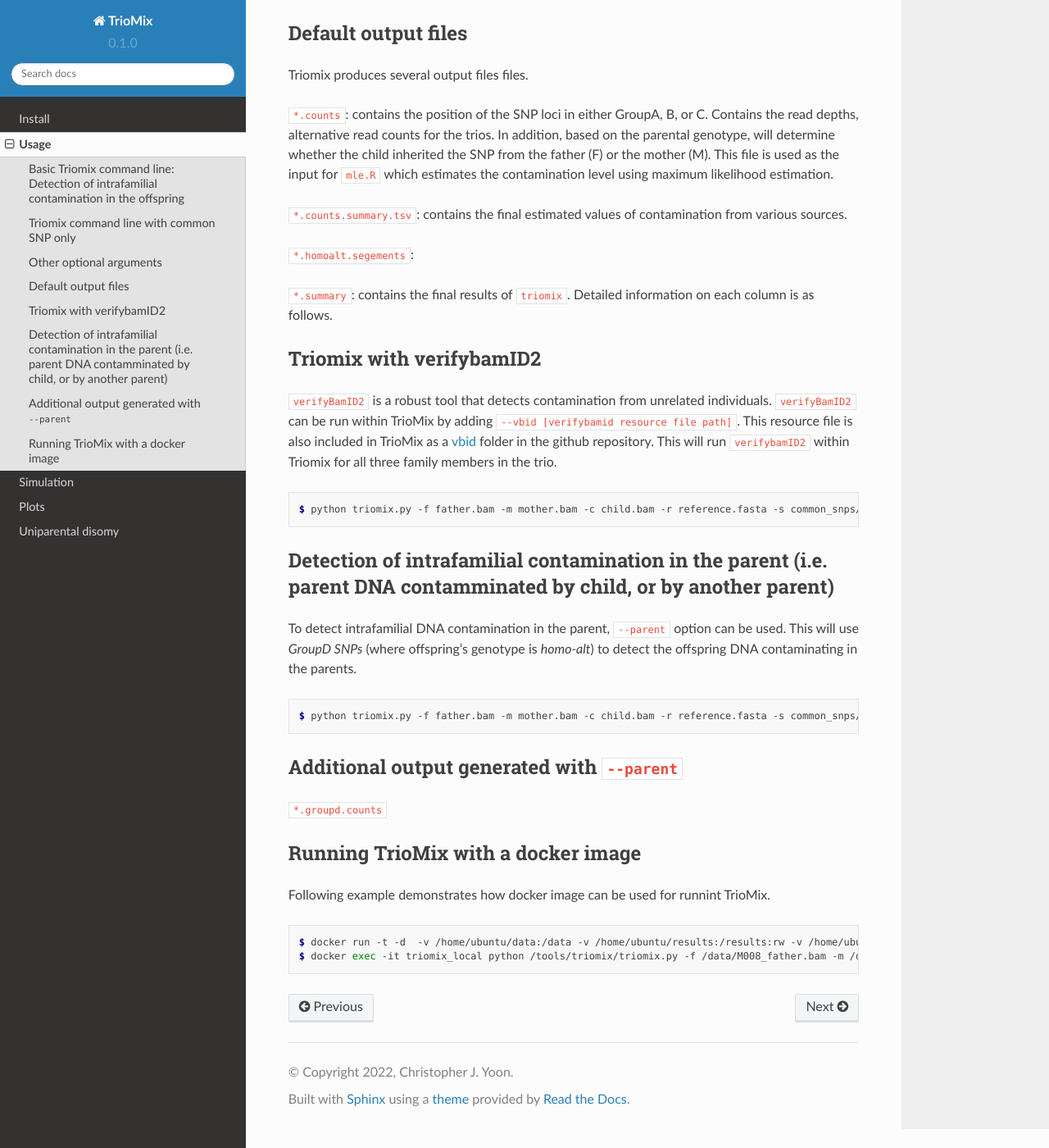
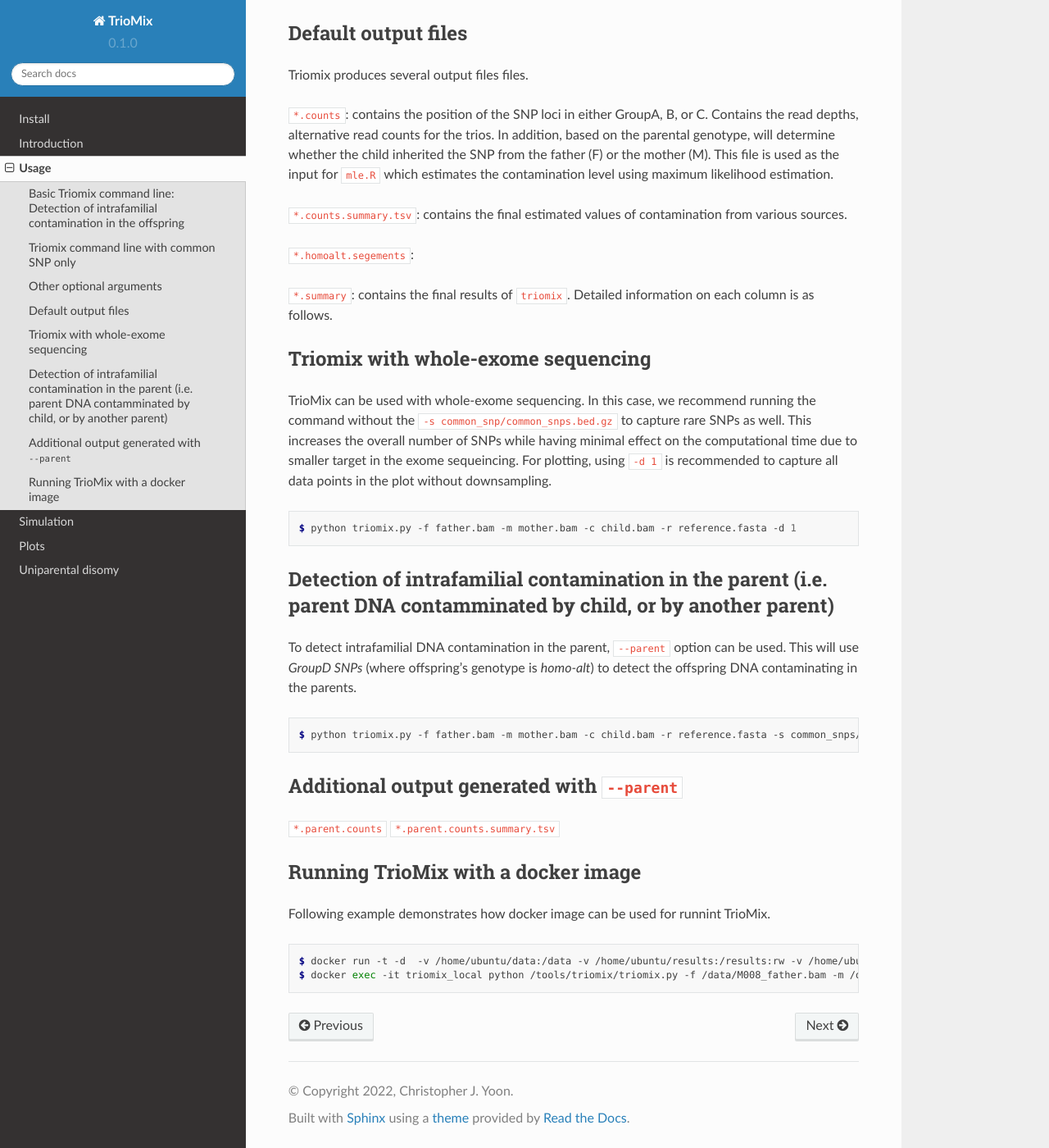
Before and after one commit to cjyoon/triomix_readthedocs, a Sphinx documentation site: the page built from docs/source/usage.rst, in a window 1280 px wide and 1400 px high, scrolled down 687 px. Shown: the whole window at 82% size. Built offline with Sphinx 7.4.7 and the Read the Docs theme 2.0.0, drawn with Linux system fonts in a browser that asks for light colours; pages that are not in the unit, such as notebooks, are missing from menus.

Commit message:
2022.07.31

```diff
--- a/docs/source/index.rst
+++ b/docs/source/index.rst
@@ -1,6 +1,6 @@
 Welcome to TrioMix's documentation!
 ===================================
-TrioMix is a bioinformatics tool to detect **intrafamilial contamination**, **uniparental disomy**, and **chimerism** by investigating inheritance patterns of SNPs. To estimate contamination it uses maximum likelihood esstimation (MLE) to accurately quantify contamination within family members of the parent-child trio.
+TrioMix is a bioinformatics tool to detect **intrafamilial contamination**, **uniparental disomy**, and **chimerism** by investigating inheritance patterns of SNPs. To estimate contamination it uses maximum likelihood esstimation (MLE) to accurately quantify contamination within family members of the parent-child trio. TrioMix can be used on both whole-genome sequencing (WGS) of trios or whole-exome sequencing (WES) of trios.
 
 TrioMix can be installed by cloning the `github <https://github.com/cjyoon/triomix>`_ or using the pre-built `docker <https://hub.docker.com/repository/docker/cjyoon/triomix>`_ image.
 
--- a/docs/source/usage.rst
+++ b/docs/source/usage.rst
@@ -47,13 +47,13 @@
 
 
 
-Triomix with verifybamID2
+Triomix with whole-exome sequencing
 ------------
-``verifyBamID2`` is a robust tool that detects contamination from unrelated individuals. ``verifyBamID2`` can be run within TrioMix by adding ``--vbid [verifybamid resource file path]``. This resource file is also included in TrioMix as a `vbid <https://github.com/cjyoon/triomix/tree/master/vbid/>`_ folder in the github repository. This will run ``verifybamID2`` within Triomix for all three family members in the trio.
+TrioMix can be used with whole-exome sequencing. In this case, we recommend running the command without the ``-s common_snp/common_snps.bed.gz``  to capture rare SNPs as well. This increases the overall number of SNPs while having minimal effect on the computational time due to smaller target in the exome sequeincing. For plotting, using ``-d 1`` is recommended to capture all data points in the plot without downsampling.
 
 .. code-block:: console
 
-   $ python triomix.py -f father.bam -m mother.bam -c child.bam -r reference.fasta -s common_snps/grch38_common_snps.bed.gz --vbid vbid/grch38
+   $ python triomix.py -f father.bam -m mother.bam -c child.bam -r reference.fasta -d 1
 
 
 Detection of intrafamilial contamination in the parent (i.e. parent DNA contamminated by child, or by another parent)
@@ -67,7 +67,8 @@
 
 Additional output generated with ``--parent``
 ------------
-``*.groupd.counts``
+``*.parent.counts``
+``*.parent.counts.summary.tsv``
 
 
 
```
Also changed, not shown: other parts of docs/source/index.rst (+1 -0 lines), docs/source/about.rst (added, +37 -0 lines), docs/source/images/contamination_likelihood.png (added).
